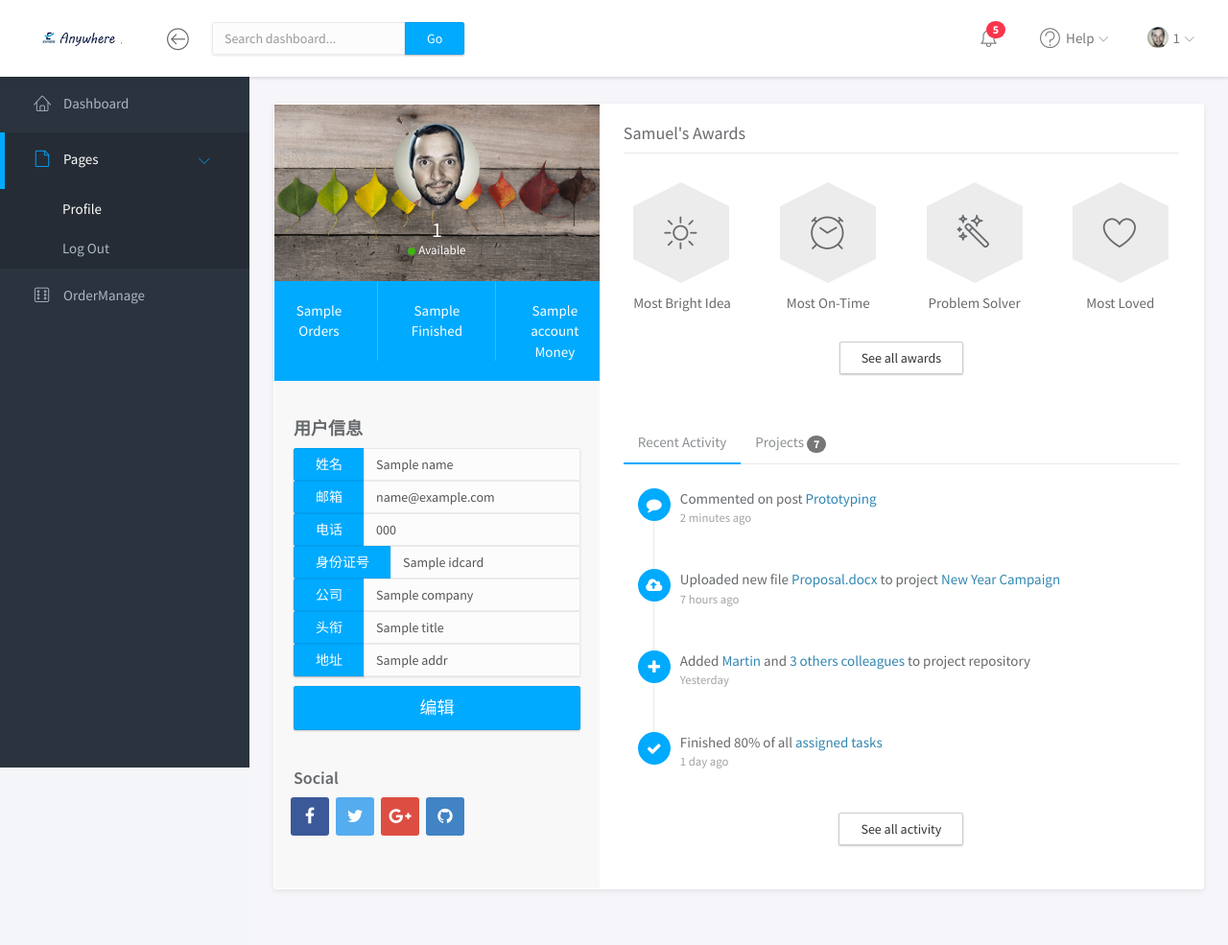
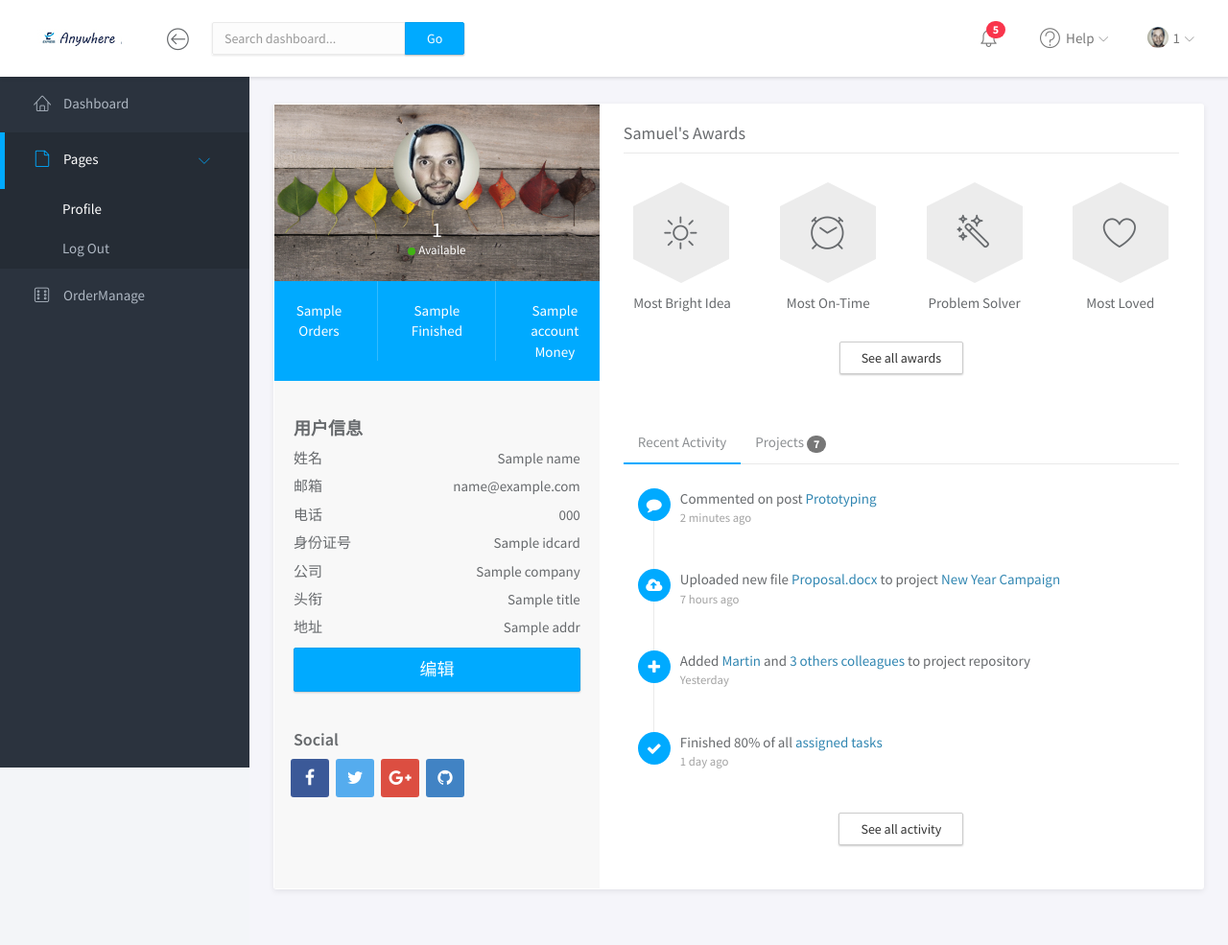
Before and after one commit to BSchain/BSC, a Flask app: template BSCapp/templates/app/userInfo.html in a window 1280 px wide. Shown: the whole page at 96% size. Run offline with Flask 2, Linux system fonts and the light colour scheme; the template is opened without the code that fills it: most values are stand-ins (such as "Sample title", 1, 10 or a date in 2020); some libraries are stand-ins or nearby versions.

Commit message:
modify editInfo

```diff
--- a/BSCapp/static/app/javascript/editInfo.js
+++ b/BSCapp/static/app/javascript/editInfo.js
@@ -3,10 +3,28 @@ function EditInfo(){
     var btn = document.getElementById("edit");
     if (btn.innerHTML == "编辑")
     {
-        btn.innerHTML = "保存";
+        $("#edit").replaceWith("<div class='row'> <div class='col-md-6'> <button id='edit' class='btn btn-primary btn-lg btn-block' onclick='EditInfo()'>保存</button> </div> <div class='col-md-6'> <button id='cancel' class='btn btn-primary btn-lg btn-block' onclick='cancelEdit()'>取消</button> </div> </div>");
         var name = document.getElementById("nametext");
         var value = name.innerHTML;
-        name.innerHTML = "<input name='name' class='form-control' id='name' value="+value+">";
+        name.innerHTML = "<input name='name' id='name' value="+value+">";
+        var email = document.getElementById("emailtext");
+        var value = email.innerHTML;
+        email.innerHTML = "<input name='email' required type='email' id='email' value="+value+">";
+        var phone = document.getElementById("phonetext");
+        var value = phone.innerHTML;
+        phone.innerHTML = "<input name='phone' id='phone' value="+value+">";
+        var idcard = document.getElementById("idcardtext");
+        var value = idcard.innerHTML;
+        idcard.innerHTML = "<input name='idcard' id='idcard' value="+value+">";
+        var company = document.getElementById("companytext");
+        var value = company.innerHTML;
+        company.innerHTML = "<input name='company' id='company' value="+value+">";
+        var title = document.getElementById("titletext");
+        var value = title.innerHTML;
+        title.innerHTML = "<input name='title' id='title' value="+value+">";
+        var addr = document.getElementById("addrtext");
+        var value = addr.innerHTML;
+        addr.innerHTML = "<input name='addr' id='addr' value="+value+">";
     }
     else {
         $.ajax({
@@ -35,3 +53,9 @@ function EditInfo(){
         })
     }
 }
+
+function cancelEdit()
+{
+    indexURL = "/userInfo/"
+    window.location.replace(indexURL);
+}
--- a/BSCapp/templates/app/userInfo.html
+++ b/BSCapp/templates/app/userInfo.html
@@ -134,40 +134,18 @@
 								<!-- END PROFILE HEADER -->
 								<!-- PROFILE DETAIL -->
 								<div class="profile-detail">
-									<div class="profile-info">
+									<div class="profile-info" id="profile">
 										<h4 class="heading">用户信息</h4>
-										<form class="form-auth-small" onsubmit="return EditInfo()" action="javascript:void(0)" >
-											<div class="input-group">
-												<span class="input-group-btn"><button class="btn btn-primary" type="button">姓名</button></span>
-												<span id="nametext" class="form-control">{{name}}</span>
-											</div>
-			                                <div class="input-group">
-												<span class="input-group-btn"><button class="btn btn-primary" type="button">邮箱</button></span>
-												<input name="email" required type="email" class="form-control" id="email" value="{{email}}">
-											</div>
-			                                <div class="input-group">
-												<span class="input-group-btn"><button class="btn btn-primary" type="button">电话</button></span>
-												<input name="phone" required type="phone" class="form-control" id="phone" value="{{phone}}">
-											</div>
-			                                <div class="input-group">
-												<span class="input-group-btn"><button class="btn btn-primary" type="button">身份证号</button></span>
-												<input name="idcard" required type="idcard" class="form-control" id="idcard" value="{{idcard}}">
-											</div>
-			                                <div class="input-group">
-												<span class="input-group-btn"><button class="btn btn-primary" type="button">公司</button></span>
-												<input name="company" required type="company" class="form-control" id="company" value="{{company}}">
-											</div>
-											<div class="input-group">
-												<span class="input-group-btn"><button class="btn btn-primary" type="button">头衔</button></span>
-												<input name="title" required type="title" class="form-control" id="title" value="{{title}}">
-											</div>
-											<div class="input-group">
-												<span class="input-group-btn"><button class="btn btn-primary" type="button">地址</button></span>
-												<input name="addr" required type="addr" class="form-control" id="addr" value="{{addr}}">
-											</div>
-											<p> </p>
-											<button id="edit" type="submit" class="btn btn-primary btn-lg btn-block">编辑</button>
-										</form>
+										<ul class="list-unstyled list-justify">
+											<li>姓名 <span id="nametext">{{name}}</span></li>
+											<li>邮箱 <span id="emailtext">{{email}}</span></li>
+											<li>电话 <span id="phonetext">{{phone}}</span></li>
+											<li>身份证号 <span id="idcardtext">{{idcard}}</span></li>
+											<li>公司 <span id="companytext">{{company}}</span></li>
+											<li>头衔 <span id="titletext">{{title}}</span></li>
+											<li>地址 <span id="addrtext">{{addr}}</span></li>
+										</ul>
+										<button id="edit" class="btn btn-primary btn-lg btn-block" onclick="EditInfo()">编辑</button>
 									</div>
 									<div class="profile-info">
 										<h4 class="heading">Social</h4>
--- /dev/null
+++ b/transactions/1516680308.5167627.json
@@ -0,0 +1 @@
+{"in_coins": [], "out_coins": [], "timestamp": 1516680308.5167627, "action": "login", "seller": "43854d40-db7d-35db-b04c-ee0f9e36aa0c", "buyer": "", "data_uuid": "", "credit": 0.0, "reviewer": ""}
```
